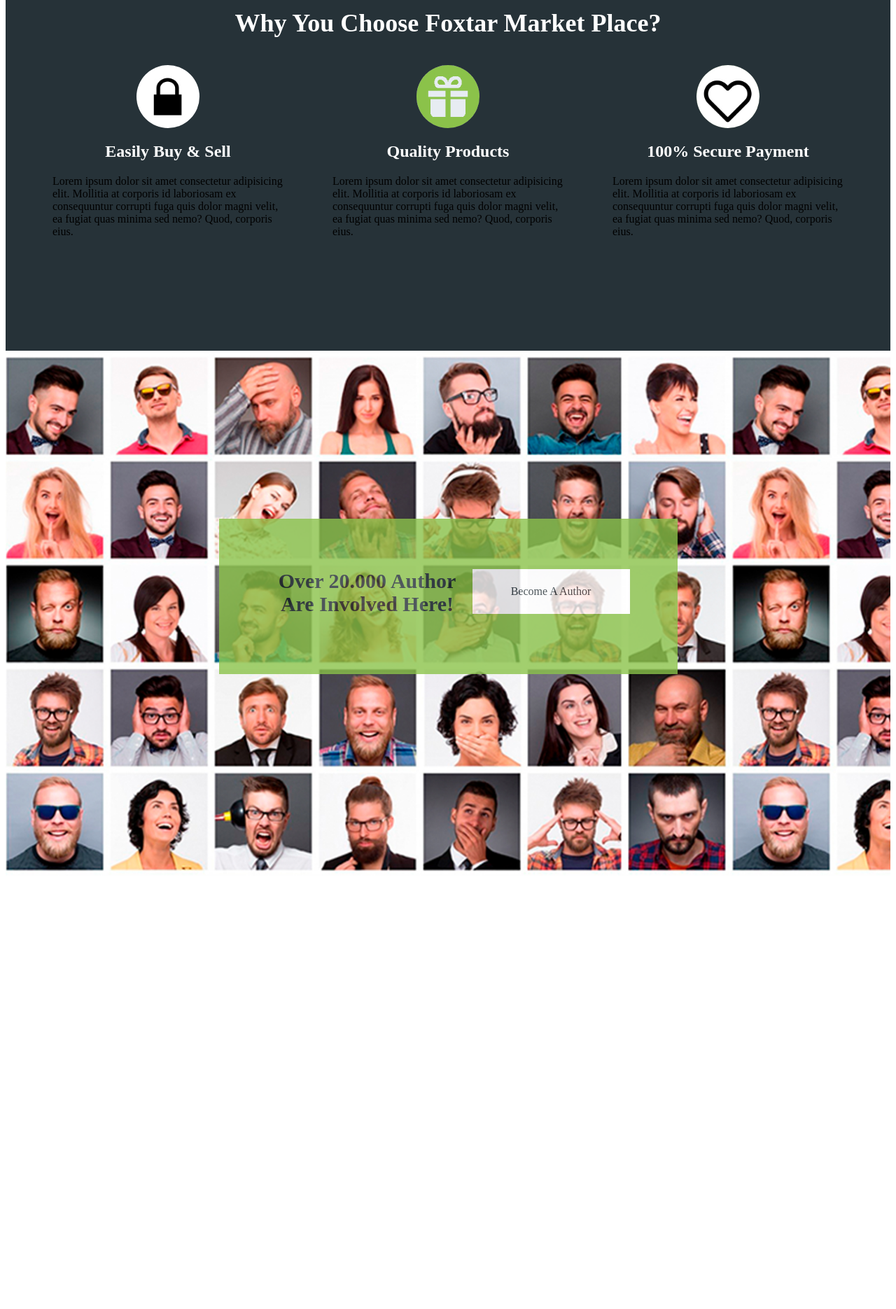
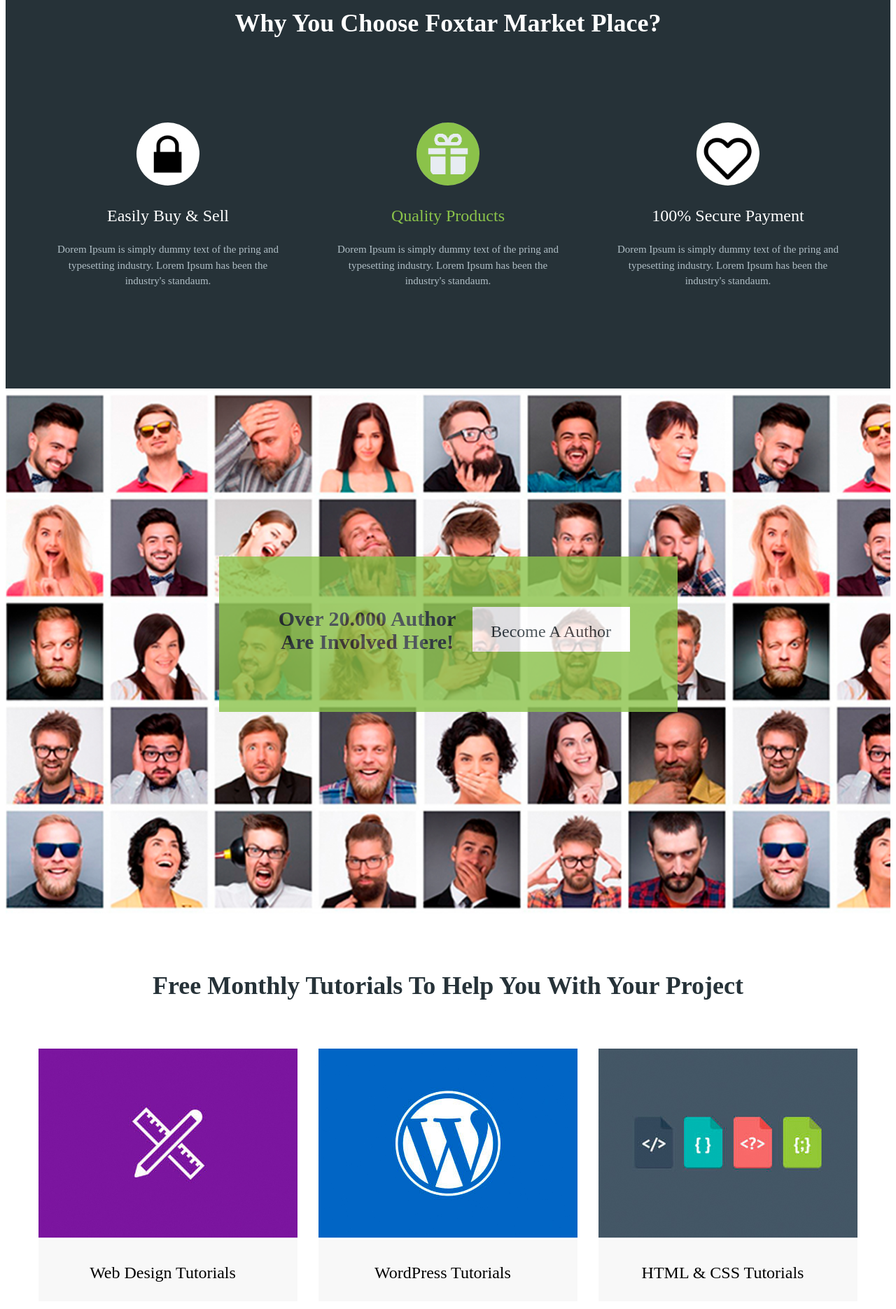
Before and after one commit to makaroVDmitriy/marketplace, a website: page #app/index.html in a window 1280 px wide. Shown: the part 4919-6789 px from the top of the page at 70% size. Before the commit the page ends 6178 px from the top, so only its background shows below. Drawn offline with nearby package versions, Linux system fonts and the light colour scheme.

Commit message:
added tutorials section

```diff
--- a/#app/index.html
+++ b/#app/index.html
@@ -362,31 +362,28 @@
 
 				<div class="choose__box easily">
 					<img class="choose__box-img " src="images/icon-lock.jpg" alt="image">
-					<h2 class="choose__box-title  ">Easily Buy & Sell </h2>
+					<div class="choose__box-title middle__title  ">Easily Buy & Sell </div>
 					<div class="choose__box-text">
-						Lorem ipsum dolor sit amet consectetur adipisicing elit. Mollitia at corporis
-						id laboriosam ex consequuntur corrupti fuga quis dolor magni velit, ea fugiat quas minima sed nemo?
-						Quod, corporis eius.
+						Dorem Ipsum is simply dummy text of the pring and typesetting industry. Lorem Ipsum has been the
+						industry's standaum.
 					</div>
 				</div>
 
 				<div class="choose__box quality">
 					<img class="choose__box-img " src="images/icon-box.jpg" alt="image">
-					<h2 class="choose__box-title  ">Quality Products </h2>
+					<div class="choose__box-title choose__box_active middle__title  ">Quality Products </div>
 					<div class="choose__box-text">
-						Lorem ipsum dolor sit amet consectetur adipisicing elit. Mollitia at corporis
-						id laboriosam ex consequuntur corrupti fuga quis dolor magni velit, ea fugiat quas minima sed nemo?
-						Quod, corporis eius.
+						Dorem Ipsum is simply dummy text of the pring and typesetting industry. Lorem Ipsum has been the
+						industry's standaum.
 					</div>
 				</div>
 
 				<div class="choose__box payment">
 					<img class="choose__box-img " src="images/icon-heart.jpg" alt="image">
-					<h2 class="choose__box-title   ">100% Secure Payment </h2>
+					<div class="choose__box-title middle__title   ">100% Secure Payment </div>
 					<div class="choose__box-text">
-						Lorem ipsum dolor sit amet consectetur adipisicing elit. Mollitia at corporis
-						id laboriosam ex consequuntur corrupti fuga quis dolor magni velit, ea fugiat quas minima sed nemo?
-						Quod, corporis eius.
+						Dorem Ipsum is simply dummy text of the pring and typesetting industry. Lorem Ipsum has been the
+						industry's standaum.
 					</div>
 				</div>
 
@@ -403,12 +400,49 @@
 				<div class="author__inner-form">
 					<div class="author__inner-title title">Over 20.000 Author
 						Are Involved Here!</div>
-					<a class="author__inner-link" href="#">Become A Author</a>
+					<a class="author__inner-link middle__title" href="#">Become A Author</a>
 				</div>
 			</div>
 		</div>
 	</section>
 	<!-- /author -->
+
+	<!-- tutorials -->
+	<section class="tutorials">
+		<div class="container">
+			<div class="tutorials__title title">Free Monthly Tutorials To Help You With Your Project </div>
+			<div class="tutorials__inner">
+
+				<div class="tutorials__block">
+					<div class="tutorials__block-img " style="background-image: url(images/tutorial_img-1.jpg);"></div>
+					<div class="tutorials__block-name middle__title">Web Design Tutorials</div>
+				</div>
+
+				<div class="tutorials__block">
+					<div class="tutorials__block-img " style="background-image: url(images/tutorial_img-2.jpg);"></div>
+					<div class="tutorials__block-name middle__title">WordPress Tutorials</div>
+				</div>
+
+				<div class="tutorials__block">
+					<div class="tutorials__block-img " style="background-image: url(images/tutorial_img-3.jpg);"></div>
+					<div class="tutorials__block-name middle__title">HTML & CSS Tutorials</div>
+				</div>
+
+			</div>
+		</div>
+	</section>
+	<!-- / tutorials -->
+
+	<!-- footer -->
+	<footer class="footer">
+		<div class="footer__main">
+			<div class="container">
+				<div class="footer__inner"></div>
+			</div>
+		</div>
+		<div class="footer copyright"></div>
+	</footer>
+	<!--/  footer -->
 
 
 
--- a/#app/scss/_global.scss
+++ b/#app/scss/_global.scss
@@ -20,11 +20,6 @@
 	margin: 0;
 	padding: 0;
 	list-style: none;
-}
-
-h2 {
-	font-size: 24px;
-	color: #fff;
 }
 
 body {
@@ -55,3 +50,8 @@
 	font-size: 36px;
 	line-height: 60px;
 }
+
+.middle__title {
+	font-size: 24px;
+	text-align: center;
+}
--- a/#app/scss/style.scss
+++ b/#app/scss/style.scss
@@ -288,9 +288,10 @@
 .choose {
 	min-height: 619px;
 	background-color: $bg;
-	padding: 121px 0px 115px;
+	padding: 121px 0px 112px;
 	&__title {
 		color: #ffffff;
+		margin-bottom: 82px;
 	}
 	&__inner {
 		display: flex;
@@ -299,20 +300,32 @@
 	&__box {
 		max-width: 370px;
 		padding: 30px 20px;
-		&-title {
-			font-size: 24px;
-			text-align: center;
-		}
+
 		&-img {
 			height: 90px;
 			width: 90px;
 			display: block;
-			margin: 0 auto;
+			margin: 0 auto 30px;
 			border: none;
 			border-radius: 50%;
 			background-repeat: no-repeat;
 			background-size: cover;
 			background-position: center;
+		}
+
+		&-title {
+			color: #ffffff;
+			margin-bottom: 23px;
+		}
+		&_active {
+			color: $green;
+		}
+
+		&-text {
+			font-size: 15px;
+			color: #b0bec5;
+			text-align: center;
+			line-height: 1.5;
 		}
 	}
 }
@@ -351,9 +364,46 @@
 			height: 64px;
 			width: 225px;
 			background-color: #ffffff;
-			padding: 23px 10px;
+			padding: 22px 10px;
 			text-align: center;
 		}
 	}
 }
 /* end author */
+
+/* start tutorials */
+.tutorials {
+	padding-top: 73px;
+	padding-bottom: 156px;
+	&__title {
+		margin-bottom: 60px;
+	}
+
+	&__inner {
+		display: flex;
+		justify-content: space-between;
+	}
+
+	&__block {
+	}
+
+	&__block-img {
+		width: 370px;
+		height: 270px;
+		margin-bottom: 3px;
+	}
+
+	&__block-name {
+		width: 370px;
+		height: 88px;
+		background-color: #f8f8f8;
+		text-align: center;
+		padding-top: 34px;
+		padding-right: 15px;
+	}
+}
+
+/* end tutorials */
+
+/* start footer */
+/* end footer */
```
Also changed, not shown: #app/css/style.min.css, #app/images/tutorial_img-1.jpg (added), #app/images/tutorial_img-2.jpg (added), #app/images/tutorial_img-3.jpg (added).
